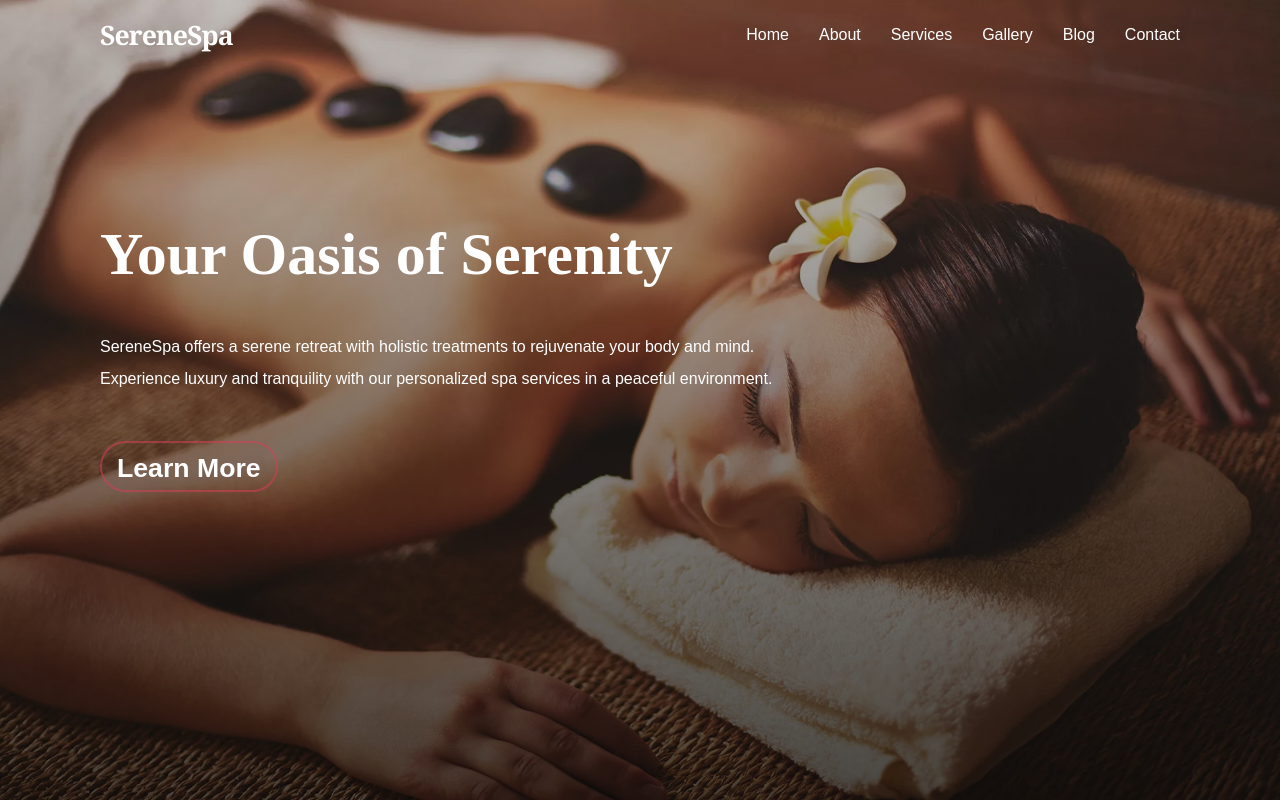
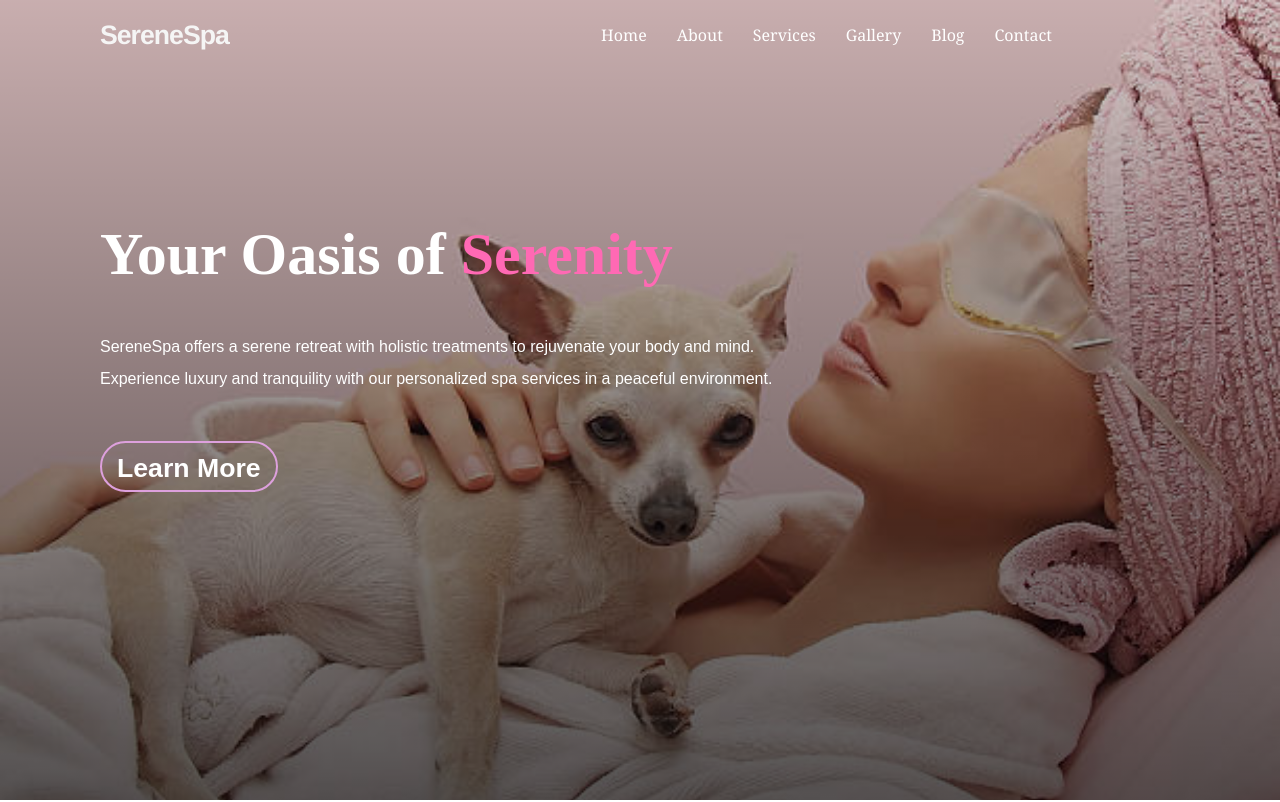
Before and after one commit to Owarewaa/serenespa, a plain HTML site: page index.html in a window 1280 px wide. Shown: the top 802 px of the page. Drawn offline with Linux system fonts and the light colour scheme.

Commit message:
more pictures

```diff
--- a/css/style.css
+++ b/css/style.css
@@ -5,10 +5,10 @@ body {
 }
 
 #logo {
-    color: white;
+    color:whitesmoke;
     text-decoration: none;
     font-size: 20pt;
-    font-family: Cambria, Cochin, Georgia, Times, 'Times New Roman', serif;
+    font-family:'Franklin Gothic Medium', 'Arial Narrow', Arial, sans-serif;
     letter-spacing: -1px;
     font-weight: bold;
     margin-left: 100px;
@@ -24,7 +24,8 @@ body {
 }
 
 #hero {
-    background-image: linear-gradient(rgba(0, 0, 0, 0.185), rgba(0, 0, 0, 0.685)), url(../img/hero_1.jpg.webp);
+    /* background-image: url(../img/hero12.jpeg); */
+    background-image: linear-gradient(rgba(0, 0, 0, 0.167), rgba(0, 0, 0, 0.667)), url(../img/hero18.jpg);
     background-size: cover;
     height: 100vh;
 }
@@ -34,13 +35,18 @@ nav {
     justify-content: space-between;
     align-items: center;
     height: 70px;
+    padding-right: 10%;
 
 }
 
 .navitems {
     text-decoration: none;
     color: white;
-    font-family: Arial, Helvetica, sans-serif;
+    font-family:Cambria, Cochin, Georgia, Times, 'Times New Roman', serif;
+}
+
+.navitems:hover{
+    color:palevioletred;
 }
 
 #heading {
@@ -50,6 +56,10 @@ nav {
     margin-bottom: -10px;
     color: white;
     margin-left: 100px;
+}
+
+#serene{
+    color:hotpink;
 }
 
 #paragraph {
@@ -62,7 +72,7 @@ nav {
 .learnmore {
     margin-top: 20px;
     padding: 5px 15px;
-    border: 2px solid rgba(212, 63, 88, 0.562);
+    border: 2px solid plum;
     font-size: 2em;
     border-radius: 120pt;
     margin-top: 30px;
@@ -75,6 +85,10 @@ nav {
     text-decoration: none;
     font-size: 20pt;
     font-weight: bold;
+}
+
+.learnmore a:hover{
+    color: plum;
 }
 
 #section1 {
--- a/index.html
+++ b/index.html
@@ -28,7 +28,7 @@
             </nav>
 
             <div class="herotext">
-                <h1 id="heading">Your Oasis of Serenity</h1>
+                <h1 id="heading">Your Oasis of <span id="serene">Serenity</span></h1>
                 <p id="paragraph"><br id="paragraph1">SereneSpa offers a serene retreat with holistic treatments to
                     rejuvenate your body
                     and mind. <br>Experience luxury and tranquility with our personalized spa services in a peaceful
```
Also changed, not shown: img/her016.jpg (added), img/hero10.webp (added), img/hero11.jpeg (added), img/hero12.jpeg (added), img/hero13.webp (added), img/hero14.webp (added), img/hero15.webp (added), img/hero17.jpg (added), img/hero18.jpg (added), img/hero5.jpeg (added), img/hero6.webp (added), img/hero7.webp (added), img/hero8.jpeg (added), img/hero9.webp (added).
